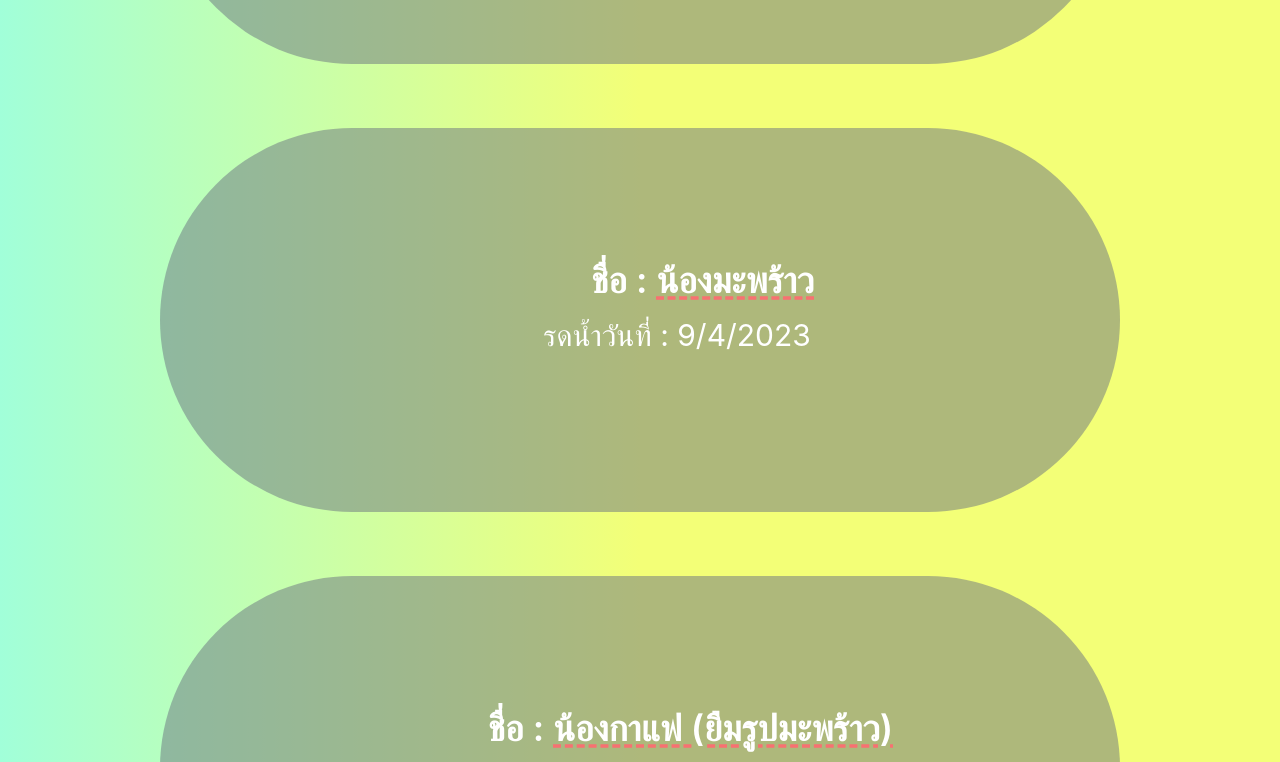
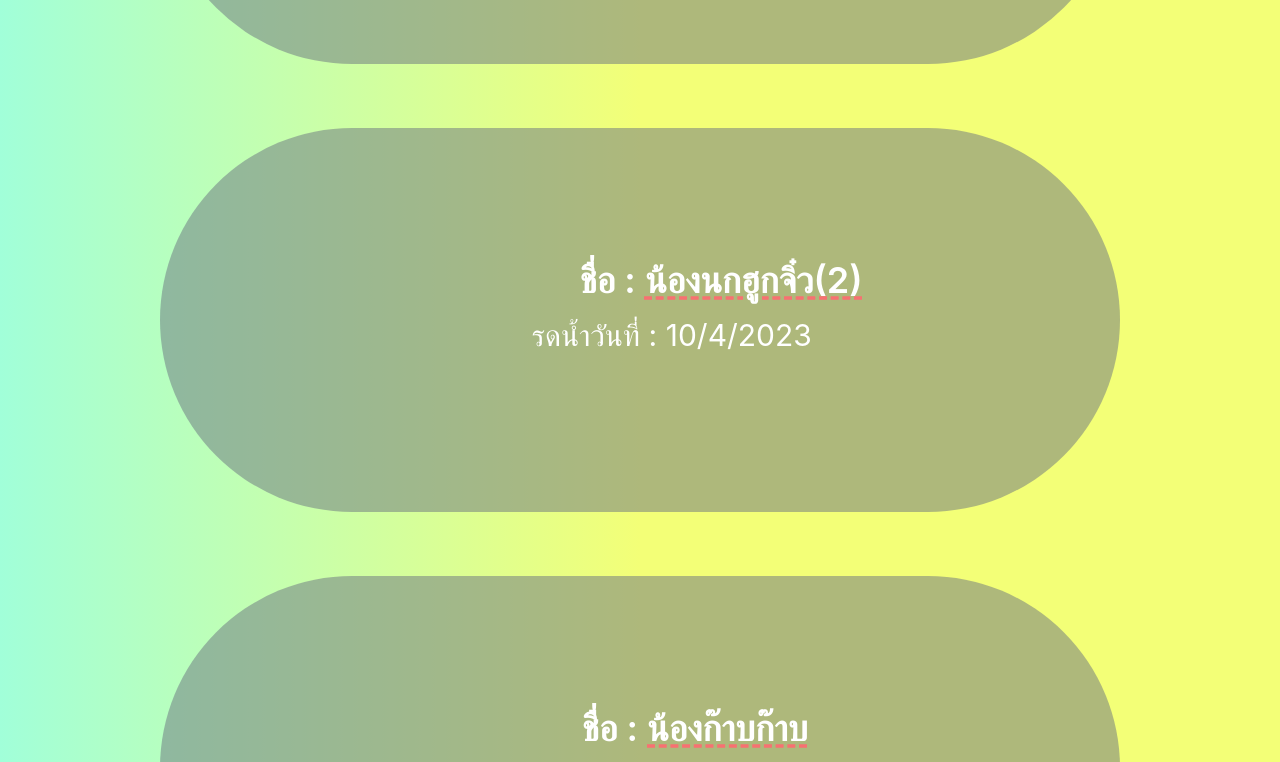
Before and after one commit to ChuBu0012/Watering_Cactus, a React (Create React App) app: page / in a window 1280 px wide. Shown: the part 480-1242 px from the top of the page. Built offline with nearby package versions, Linux system fonts and the light colour scheme.

Commit message:
Update tree.js

```diff
--- a/src/tree.js
+++ b/src/tree.js
@@ -24,21 +24,21 @@
         Date: 0,
         Month: 0,
         name: "น้องหยดน้ำ(2)",
-        water: "9/4/2023",
+        water: "12/4/2023",
     },
     {
         id: 8,
         Date: 0,
         Month: 0,
         name: "น้องมะพร้าว",
-        water: "9/4/2023",
+        water: "12/4/2023",
     },
     {
-        id: 8,
+        id: 39,
         Date: 0,
         Month: 0,
-        name: "น้องกาแฟ (ยืมรูปมะพร้าว)",
-        water: "9/4/2023",
+        name: "น้องกาแฟ",
+        water: "12/4/2023",
     },
     {
         id: 1,
@@ -115,7 +115,7 @@
     {
         id: 29,
         Date: 0,
-        name: "น้องขนแกะ(2)",
+        name: "น้องขนแกะ",
         water: '12/4/2023',
     },
     {
@@ -132,6 +132,20 @@
         name: "น้องด่าง",
         water: "12/4/2023",
     },
+     {
+        id: 40,
+        Date: 0,
+        Month: 0,
+        name: "น้องใบขน",
+        water: "17/4/2023",
+    },
+     {
+        id: 41,
+        Date: 0,
+        Month: 0,
+        name: "น้องบอระเพรช",
+        water: "17/4/2023",
+    },
 
 ];
 export default tree
```
